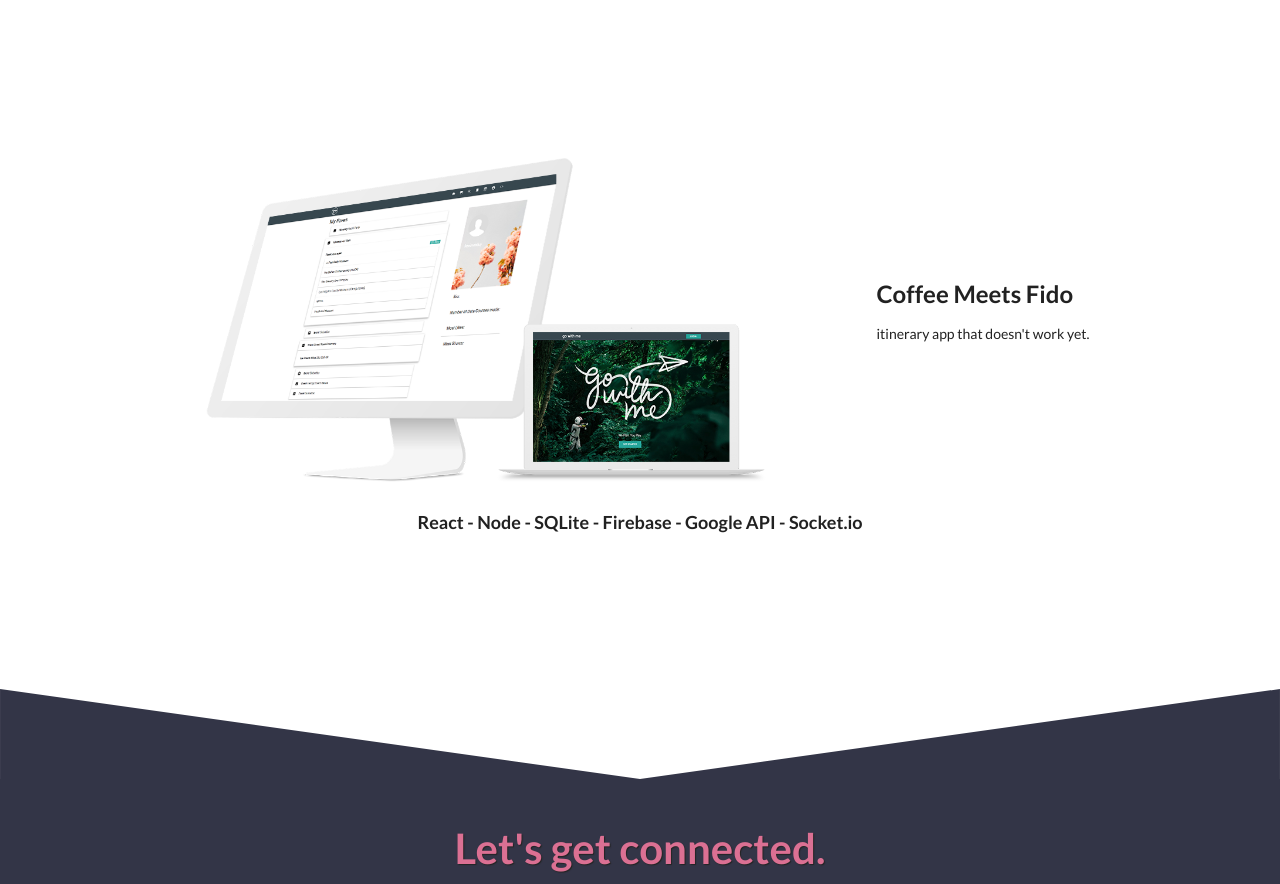
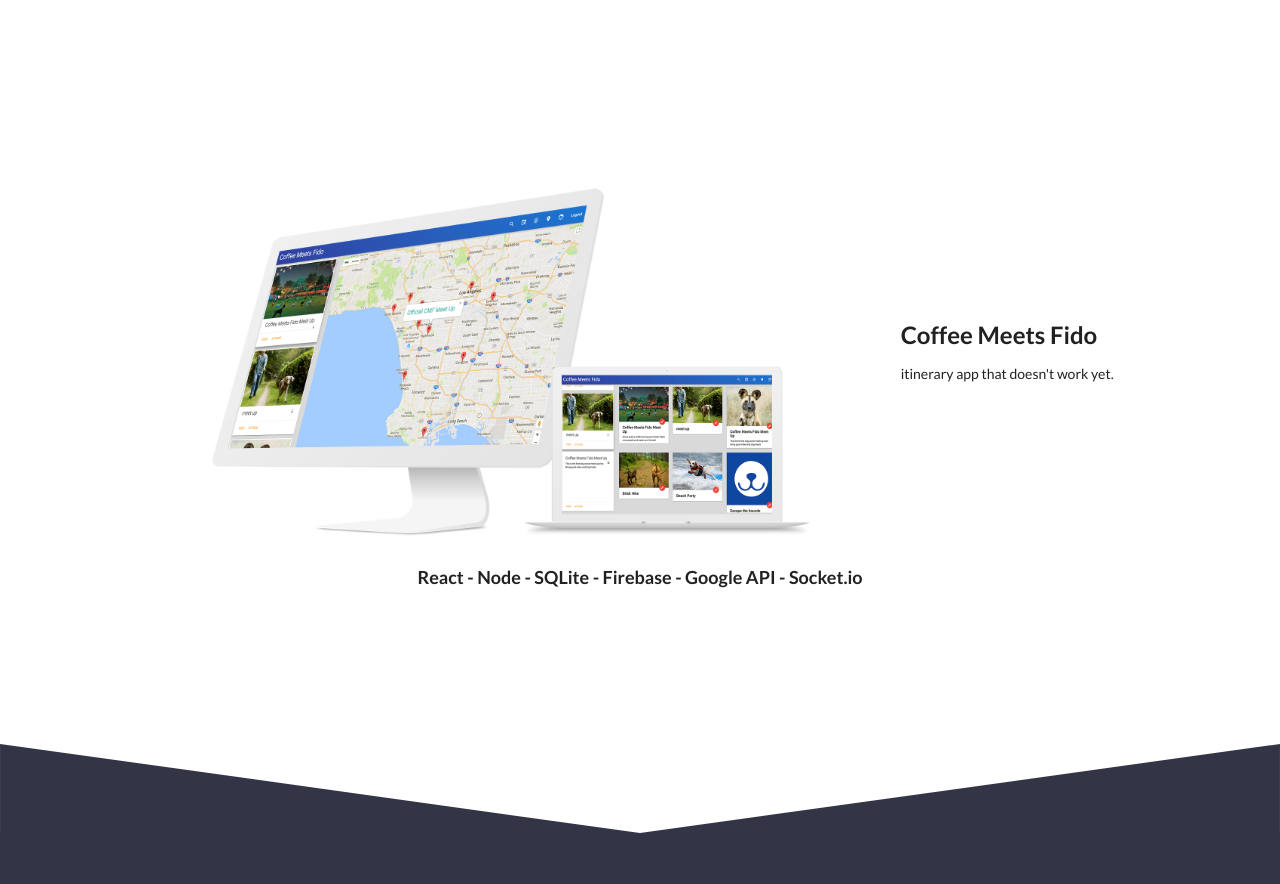
Before and after one commit to kevinvoduy/portfolio, a React app in the folder client/: page / in a window 1280 px wide. Shown: the part 1900-2784 px from the top of the page. Built offline with nearby package versions, Linux system fonts and the light colour scheme.

Commit message:
[project] added image for CMF

```diff
--- a/client/src/components/Projects/Projects.jsx
+++ b/client/src/components/Projects/Projects.jsx
@@ -1,6 +1,8 @@
 import React from 'react';
 import project1 from '../../../public/dist/gowithme.png';
+import project2 from '../../../public/dist/coffeemeetsfido.png';
 import slope from './slope.svg';
+
 import './projects.css';
 
 const Projects = () => (
@@ -26,7 +28,7 @@ const Projects = () => (
       <div className="project" id="imgLeft">
 
         <div className="prjectImage">
-          <img src={project1} alt="Go With Me App" />
+          <img src={project2} alt="Go With Me App" />
         </div>
         <div className="projectBio">
           <h2>Coffee Meets Fido</h2>
--- a/client/src/components/Projects/projects.css
+++ b/client/src/components/Projects/projects.css
@@ -53,14 +53,14 @@ h2#projects {
   grid-template-rows: auto 80px;
 }
 .project#imgLeft {
-  grid-template-columns: 2fr 1fr;
+  grid-template-columns: 5fr 2fr;
   grid-template-areas:
   "image      bio"
   "tech-stack tech-stack"
 }
 
 .project#imgRight {
-  grid-template-columns: 1fr 2fr;
+  grid-template-columns: 2fr 5fr;
   grid-template-areas:
   "bio        image"
   "tech-stack tech-stack"
```
Also changed, not shown: client/public/4378618978a0eb1f7cba402ba726c376.png (added), client/public/bundle.js, client/public/dist/coffeemeetsfido.png (added).
